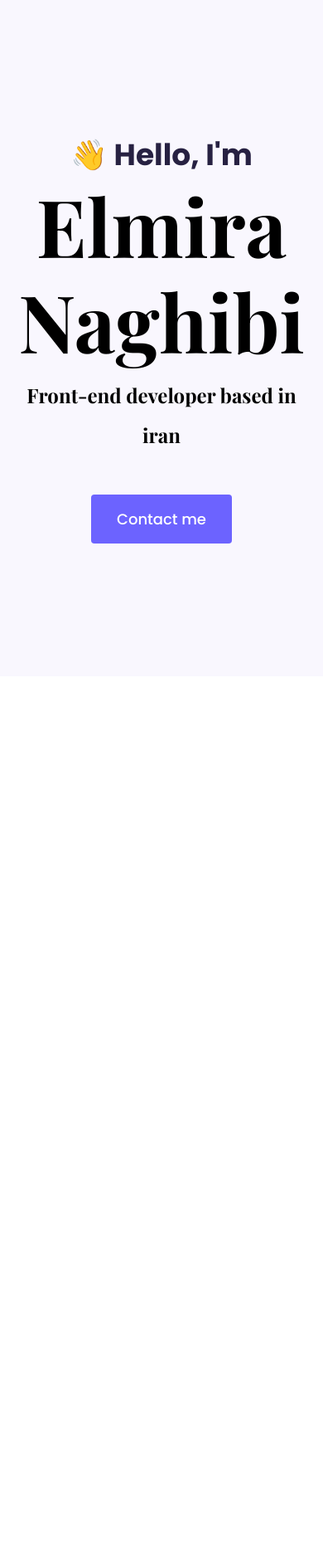
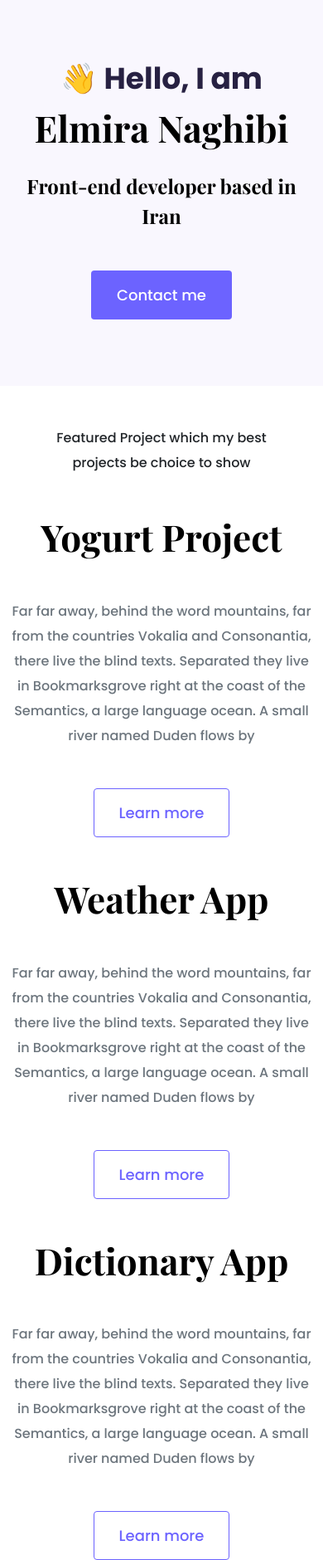
Before and after one commit to elmira-naghibi/shecodesPractice, a plain HTML site: page index.html in a window 390 px wide. Shown: the whole page at 83% size. Before the commit the page ends 844 px from the top, so only its background shows below. Drawn offline with nearby package versions, Linux system fonts and the light colour scheme.

Commit message:
feat: adding practice3

```diff
--- a/index.html
+++ b/index.html
@@ -4,7 +4,7 @@
     <meta charset="UTF-8" />
     <meta http-equiv="X-UA-Compatible" content="IE=edge" />
     <meta name="viewport" content="width=device-width, initial-scale=1.0" />
-    <title>Document</title>
+    <title>SheCodes Portfolio</title>
 
     <link
       href="https://cdn.jsdelivr.net/npm/bootstrap@5.0.0-beta2/dist/css/bootstrap.min.css"
@@ -17,7 +17,7 @@
       href="https://fonts.googleapis.com/css2?family=Playfair+Display:wght@700&family=Poppins:wght@500;700&display=swap"
       rel="stylesheet"
     />
-    <link rel="stylesheet" href="style.css" />
+    <link rel="stylesheet" href="styles/portfolio.css" />
 
     <script
       src="https://cdn.jsdelivr.net/npm/bootstrap@5.0.0-beta2/dist/js/bootstrap.bundle.min.js"
@@ -31,12 +31,68 @@
   </head>
   <body>
     <div class="hero">
-      <p>👋 Hello, I'm</p>
+      <p>👋 Hello, I am</p>
       <h1>Elmira Naghibi</h1>
-      <h2 class="mb-5">Front-end developer based in iran</h2>
+      <h2 class="mb-5">Front-end developer based in Iran</h2>
       <div>
         <a href="#" class="btn btn-branding">Contact me</a>
       </div>
     </div>
+    <p class="text-center m-5">
+      Featured Project which my best projects be choice to show
+    </p>
+    <div class="container">
+      <div class="row mb-5">
+        <div class="col d-none d-lg-block">
+          <img src="images/yogurt.png" class="img-fluid" alt="" />
+        </div>
+        <div class="col">
+          <div class="project-desciption">
+            <h2 class="mb-5">Yogurt Project</h2>
+            <p class="mb-5 text-muted">
+              Far far away, behind the word mountains, far from the countries
+              Vokalia and Consonantia, there live the blind texts. Separated
+              they live in Bookmarksgrove right at the coast of the Semantics, a
+              large language ocean. A small river named Duden flows by
+            </p>
+            <a href="" class="btn btn-branding-outline"> Learn more </a>
+          </div>
+        </div>
+      </div>
+      <div class="row mb-5">
+        <div class="col">
+          <div class="project-desciption">
+            <h2 class="mb-5">Weather App</h2>
+            <p class="mb-5 text-muted">
+              Far far away, behind the word mountains, far from the countries
+              Vokalia and Consonantia, there live the blind texts. Separated
+              they live in Bookmarksgrove right at the coast of the Semantics, a
+              large language ocean. A small river named Duden flows by
+            </p>
+            <a href="" class="btn btn-branding-outline"> Learn more </a>
+          </div>
+        </div>
+        <div class="col d-none d-lg-block">
+          <img src="images/weather.png" class="img-fluid" alt="" />
+        </div>
+      </div>
+      <div class="row">
+        <div class="col d-none d-lg-block">
+          <img src="images/dictionary.png" class="img-fluid" alt="" />
+        </div>
+        <div class="col">
+          <div class="project-desciption">
+            <h2 class="mb-5">Dictionary App</h2>
+            <p class="mb-5 text-muted">
+              Far far away, behind the word mountains, far from the countries
+              Vokalia and Consonantia, there live the blind texts. Separated
+              they live in Bookmarksgrove right at the coast of the Semantics, a
+              large language ocean. A small river named Duden flows by
+            </p>
+            <a href="" class="btn btn-branding-outline"> Learn more </a>
+          </div>
+        </div>
+      </div>
+    </div>
   </body>
 </html>
--- a/style.css
+++ b/styles/portfolio.css
@@ -22,10 +22,17 @@ h6 {
 
 h1 {
   font-size: 96px;
+  line-height: 1.5;
+}
+
+h2 {
+  font-size: 64px;
 }
 
 p {
   font-weight: normal;
+  font-size: 16px;
+  line-height: 30px;
 }
 
 .hero {
@@ -44,7 +51,7 @@ p {
 .hero h2 {
   font-family: var(--heading-font-family);
   font-weight: normal;
-  line-height: 2;
+  line-height: 1.5;
   font-size: 24px;
 }
 
@@ -56,3 +63,36 @@ p {
   line-height: 27px;
   padding: 15px 30px;
 }
+
+.btn-branding-outline {
+  color: var(--branding-color);
+  border: 1px solid var(--branding-color);
+  border-radius: 4px;
+  font-size: 18px;
+  line-height: 27px;
+  padding: 15px 30px;
+}
+
+.project-desciption {
+  padding: 120px 60px;
+}
+
+@media (max-width: 900px) {
+  h1 {
+    font-size: 44px;
+    line-height: 2;
+  }
+
+  h2 {
+    font-size: 44px;
+  }
+
+  .hero {
+    padding: 80px 20px;
+  }
+
+  .project-desciption {
+    padding: 0;
+    text-align: center;
+  }
+}
```
Also changed, not shown: images/dictionary.png (added), images/weather.png (added), images/yogurt.png (added).
